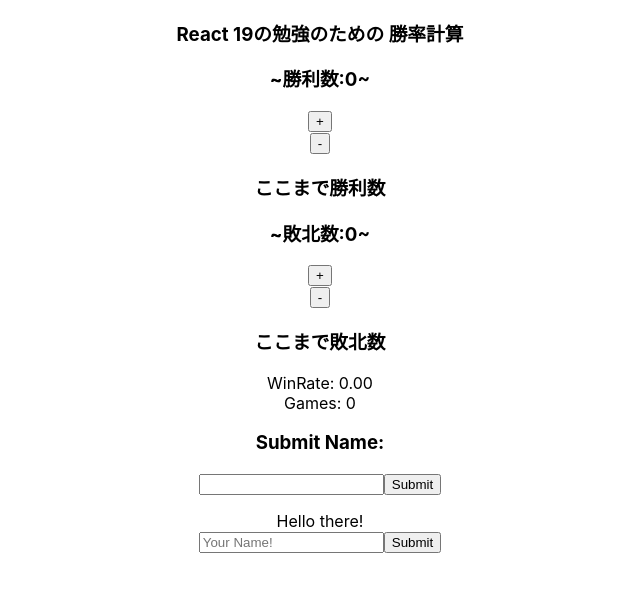
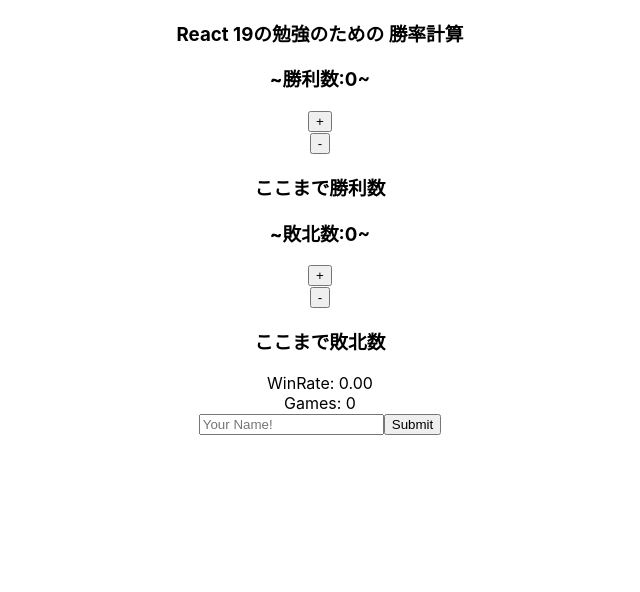
Before and after one commit to NK28116/PrivateDevelop, a React (Create React App) app in the folder win-rate-react19/: page / in a window 1280 px wide. Shown: the top 592 px of the page, without its empty margins (320-960 px from the left). Built offline with nearby package versions, Linux system fonts and the light colour scheme.

Commit message:
登録者一覧のメソッドの完成

```diff
--- a/win-rate-react19/src/App.tsx
+++ b/win-rate-react19/src/App.tsx
@@ -1,6 +1,6 @@
 import React from 'react';
 import './App.css';
-import {SubmitForm,SubmitInput} from "./SubmitForm";
+import {SubmitForm} from "./SubmitForm";
 import {WinRate} from "./WinRate/WinRate";
 
 function App() {
@@ -12,9 +12,9 @@
             <UseOptimisticDemo />
             <CounterApp />
             <FormTest3 />
-            <SubmitButton />
+            <SubmitButton /> <SubmitInput />
             */}
-            <SubmitInput />
+
 
             <SubmitForm />
         </div>
--- a/win-rate-react19/src/SubmitForm.tsx
+++ b/win-rate-react19/src/SubmitForm.tsx
@@ -1,7 +1,7 @@
 import { useOptimistic, useState, useRef } from "react";
 import { useFormStatus } from "react-dom";
 
-async function submitForm(query:any) {
+async function submitForm(query:FormData) {
     await new Promise((res) => setTimeout(res, 1000));
 }
 
@@ -10,35 +10,13 @@
     const { pending, data } = useFormStatus();
     return (
         <div>
-            <h3>Submit Name: </h3>
-            <input type="text" name="username" disabled={pending} />
-            <button type="submit" disabled={pending}>
-                Submit
-            </button>
-            <br />
-            <p>{data ? `Submitting ${data?.get("username")}...` : ""}</p>
+            <p>{data ? `Submitting ${data?.get("name")}...` : ""}</p>
         </div>
-    );
-}
-
-export  function SubmitInput() {
-    const ref = useRef<HTMLFormElement>(null!);
-    return (
-        <form
-            ref={ref}
-            action={async (formData) => {
-            await submitForm(formData);
-            ref.current.reset();
-            }}
-        >
-        <SubmitNamePlaceHolder />
-        </form>
     );
 }
 
 // deliverName関数の引数と戻り値の型を定義
  async function deliverName(name: string): Promise<string> {
-  console.log(typeof name);
   await new Promise((res) => setTimeout(res, 1000));
   return name;
 }
@@ -60,7 +38,6 @@
 
   // formActionの引数の型をFormDataに設定
   async function formAction(formData: FormData): Promise<void> {
-    console.log(typeof formData);
     addOptimisticName(formData.get("name") as string); // 名前を文字列として扱う
     formRef.current?.reset();
     await sendName(formData);
@@ -80,16 +57,18 @@
 
   return (
     <>
-      {optimisticNames.map((name, index) => (
-        <div key={index}>
-          {name.text}
-          {!!name.sending && <small> (Sending...)</small>}
-        </div>
-      ))}
+
       <form action={formAction} ref={formRef}>
         <input type="text" name="name" placeholder="Your Name!" />
         <button type="submit">Submit</button>
+         <SubmitNamePlaceHolder />
       </form>
+            {optimisticNames.map((name, index) => (
+              <div key={index}>
+                {name.text}
+              </div>
+            ))}
+
     </>
   );
 }
@@ -97,7 +76,7 @@
 // AppコンポーネントのstateとsendName関数の型を追加
 export  function SubmitForm() {
   const [names, setNames] = useState<NameItem[]>([
-    { text: "Hello there!", sending: false, key: 1 },
+    { text: "", sending: false, key: 1 },
   ]);
 
   async function sendName(formData: FormData): Promise<void> {
@@ -107,6 +86,5 @@
 
   return (
       <Thread names={names} sendName={sendName} />
-
       );
 }
```
